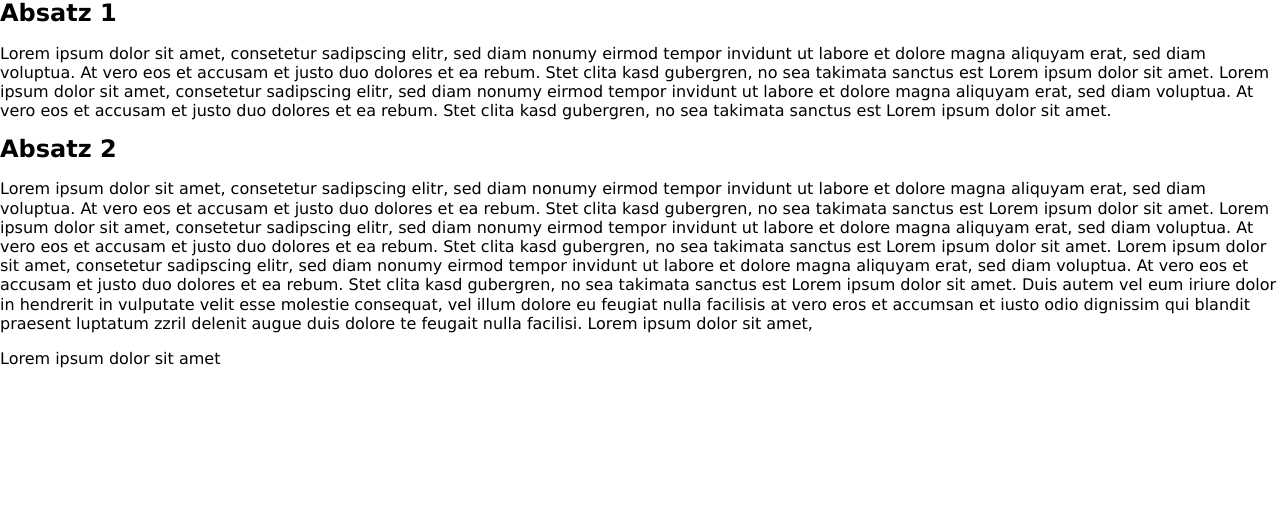
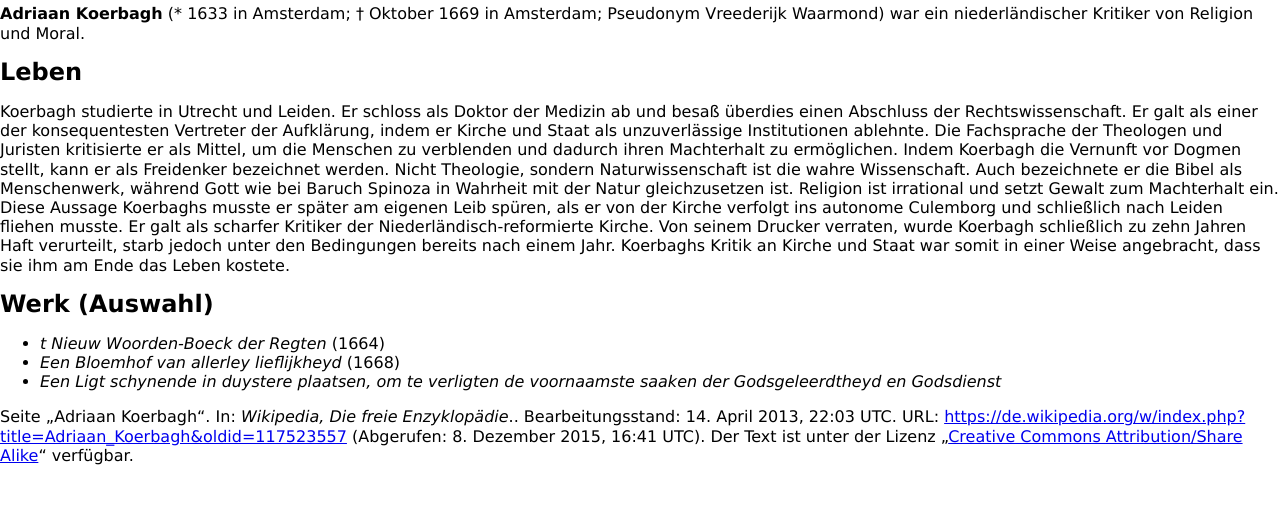
Before and after one commit to REMEXLabs/ASpanel, a plain HTML site: page index.html in a window 1280 px wide. Shown: the part 273-800 px from the top of the page. Drawn offline with Linux system fonts and the light colour scheme; no server answers.

Commit message:
Lorem ipsum replaced with meaningful content.

```diff
--- a/index.html
+++ b/index.html
@@ -1,5 +1,5 @@
 <!DOCTYPE html>
-<html lang="en">
+<html lang="de">
 	<head>
 		<meta charset="utf-8">
 
@@ -22,43 +22,50 @@
 			<iframe id="myASpanel-iFrame" frameborder="0" src="toolbar/toolbar.html" height="100%" width="100%"></iframe>
 		</div>
 		<div id="toc-container" class="hidden">
-			<p>Table of Contents</p>
+			<p>Inhaltsaufgabe</p>
 			<ul></ul>
 		</div>
 		<div>
 			<header>
-				<h1>Testseite</h1>
+				<h1>Adriaan Koerbagh (Testseite)</h1>
 			</header>
 
-			<div>
-				<h2 id="section_1">Absatz 1</h2>
+			<main>
+        <p><strong lang="nl">Adriaan Koerbagh</strong> (* 1633 in Amsterdam; † Oktober 1669 in Amsterdam;
+          Pseudonym <span lang="nl">Vreederijk Waarmond</span>) war ein niederländischer Kritiker von Religion und Moral.
+        </p>
+				<h2 id="section_1">Leben</h2>
 				<p>
-					Lorem ipsum dolor sit amet, consetetur sadipscing elitr, sed diam nonumy eirmod tempor invidunt ut labore et dolore
-					magna aliquyam erat, sed diam voluptua. At vero eos et accusam et justo duo dolores et ea rebum. Stet clita kasd
-					gubergren, no sea takimata sanctus est Lorem ipsum dolor sit amet. Lorem ipsum dolor sit amet, consetetur sadipscing
-					elitr, sed diam nonumy eirmod tempor invidunt ut labore et dolore magna aliquyam erat, sed diam voluptua. At vero eos
-					et accusam et justo duo dolores et ea rebum. Stet clita kasd gubergren, no sea takimata sanctus est Lorem ipsum dolor
-					sit amet.
+					Koerbagh studierte in Utrecht und Leiden. Er schloss als Doktor der Medizin ab und besaß überdies einen Abschluss
+					der Rechtswissenschaft. Er galt als einer der konsequentesten Vertreter der Aufklärung,
+					indem er Kirche und Staat als unzuverlässige Institutionen ablehnte.
+					Die Fachsprache der Theologen und Juristen kritisierte er als Mittel, um die Menschen zu verblenden und dadurch ihren Machterhalt zu ermöglichen.
+					Indem Koerbagh die Vernunft vor Dogmen stellt, kann er als Freidenker bezeichnet werden.
+					Nicht Theologie, sondern Naturwissenschaft ist die wahre Wissenschaft.
+					Auch bezeichnete er die Bibel als Menschenwerk, während Gott wie bei Baruch Spinoza in Wahrheit mit der Natur gleichzusetzen ist.
+					Religion ist irrational und setzt Gewalt zum Machterhalt ein. Diese Aussage Koerbaghs musste er später am eigenen Leib spüren,
+					als er von der Kirche verfolgt ins autonome Culemborg und schließlich nach Leiden fliehen musste.
+					Er galt als scharfer Kritiker der Niederländisch-reformierte Kirche.
+					Von seinem Drucker verraten, wurde Koerbagh schließlich zu zehn Jahren Haft verurteilt, starb jedoch unter den Bedingungen bereits nach einem Jahr.
+					Koerbaghs Kritik an Kirche und Staat war somit in einer Weise angebracht, dass sie ihm am Ende das Leben kostete.
 				</p>
-				<h2 id"section_2">Absatz 2</h2>
-				<p>
-					Lorem ipsum dolor sit amet, consetetur sadipscing elitr, sed diam nonumy eirmod tempor invidunt ut labore et dolore
-					magna aliquyam erat, sed diam voluptua. At vero eos et accusam et justo duo dolores et ea rebum. Stet clita kasd
-					gubergren, no sea takimata sanctus est Lorem ipsum dolor sit amet. Lorem ipsum dolor sit amet, consetetur sadipscing
-					elitr, sed diam nonumy eirmod tempor invidunt ut labore et dolore magna aliquyam erat, sed diam voluptua. At vero eos
-					et accusam et justo duo dolores et ea rebum. Stet clita kasd gubergren, no sea takimata sanctus est Lorem ipsum dolor
-					sit amet. Lorem ipsum dolor sit amet, consetetur sadipscing elitr, sed diam nonumy eirmod tempor invidunt ut labore
-					et dolore magna aliquyam erat, sed diam voluptua. At vero eos et accusam et justo duo dolores et ea rebum. Stet
-					clita kasd gubergren, no sea takimata sanctus est Lorem ipsum dolor sit amet. Duis autem vel eum iriure dolor in
-					hendrerit in vulputate velit esse molestie consequat, vel illum dolore eu feugiat nulla facilisis at vero eros et
-					accumsan et iusto odio dignissim qui blandit praesent luptatum zzril delenit augue duis dolore te feugait nulla facilisi.
-					Lorem ipsum dolor sit amet,
-				</p>
+				<h2 id"section_2">Werk (Auswahl)</h2>
+				<ul>
+          <li><i lang="nl">t Nieuw Woorden-Boeck der Regten</i> (1664)</li>
+          <li><i lang="nl">Een Bloemhof van allerley lieflijkheyd</i> (1668)</li>
+          <li><i lang="nl">Een Ligt schynende in duystere plaatsen, om te verligten de voornaamste saaken der Godsgeleerdtheyd en Godsdienst</i></li>
+				</ul>
 
-			</div>
+			</main>
 
 			<footer>
-				<p>Lorem ipsum dolor sit amet</p>
+				<p>Seite „Adriaan Koerbagh“.
+          In: <i>Wikipedia, Die freie Enzyklopädie</i>.. Bearbeitungsstand: 14. April 2013, 22:03 <abbr>UTC</abbr>.
+          <abbr>URL</abbr>: <a href="https://de.wikipedia.org/w/index.php?title=Adriaan_Koerbagh&oldid=117523557">https://de.wikipedia.org/w/index.php?title=Adriaan_Koerbagh&amp;oldid=117523557</a>
+          (Abgerufen: 8. Dezember 2015, 16:41 UTC).
+          Der Text ist unter der Lizenz
+          „<a href="https://de.wikipedia.org/wiki/Wikipedia:Lizenzbestimmungen_Creative_Commons_Attribution-ShareAlike_3.0_Unported" lang="de" hreflang="en">Creative Commons Attribution/Share Alike</a>“ verfügbar.
+				</p>
 			</footer>
 		</div>
 
```
